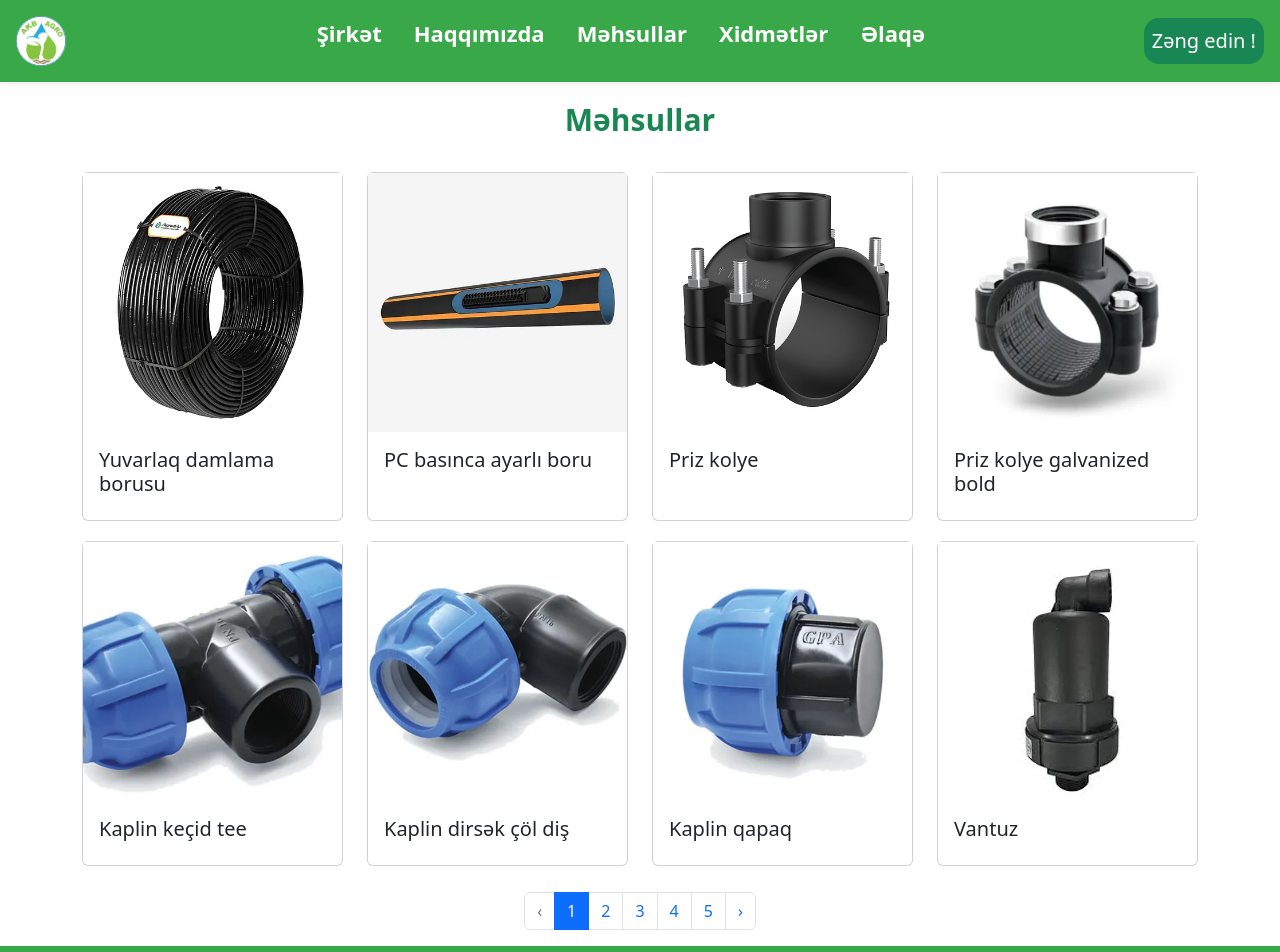
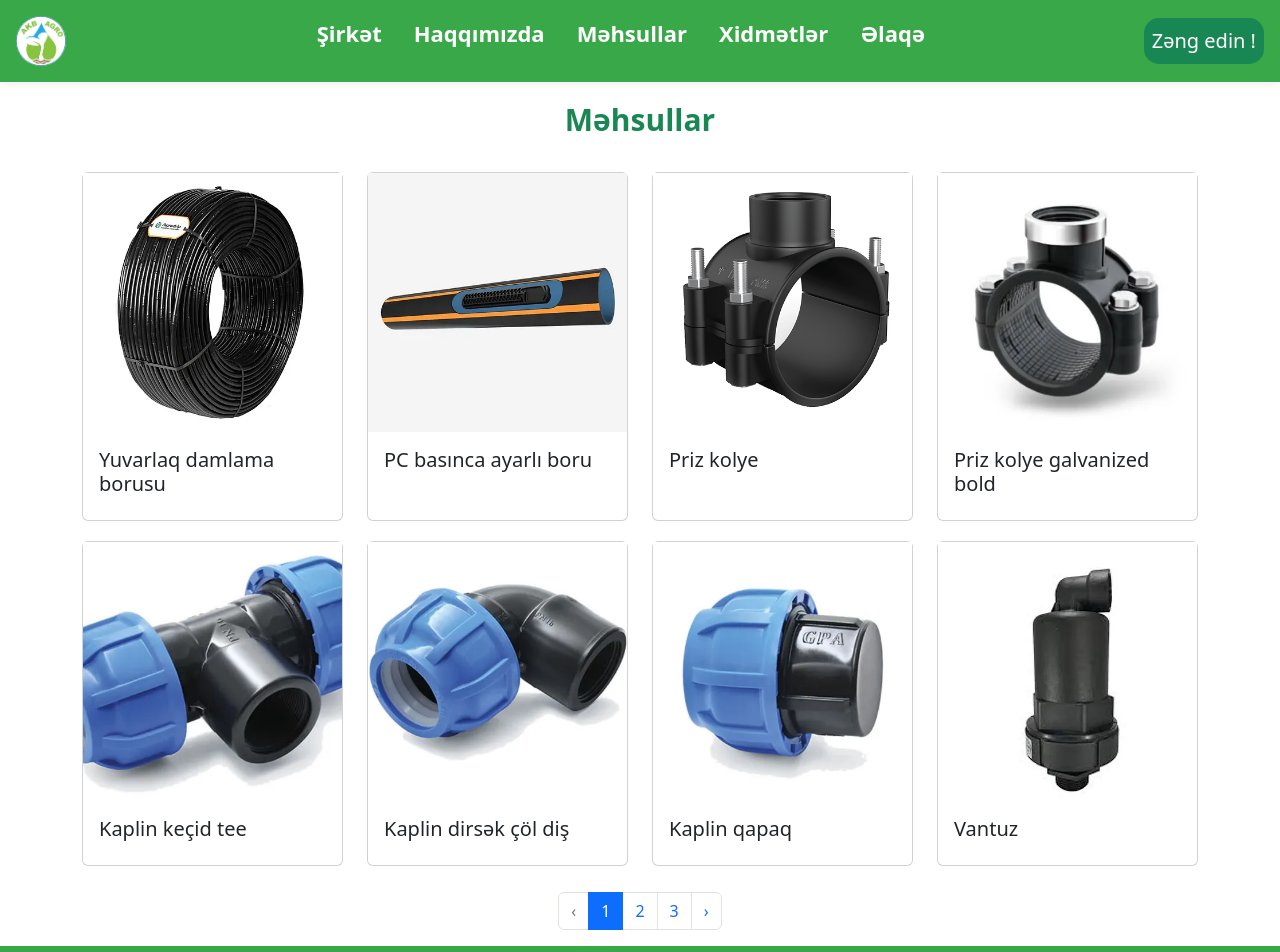
Before and after one commit to Farid0558475484/Akbagro.az, a React (Create React App) app: page /products in a window 1280 px wide. Shown: the top 952 px of the page. Built offline with nearby package versions, Linux system fonts and the light colour scheme; grey boxes are pictures that could not be loaded.

Commit message:
feat:pagination update

```diff
--- a/src/components/Product/Product.jsx
+++ b/src/components/Product/Product.jsx
@@ -1,4 +1,4 @@
-import React, { useState } from "react";
+import React, { useState, useEffect } from "react";
 import Card from "react-bootstrap/Card";
 import Col from "react-bootstrap/Col";
 import Container from "react-bootstrap/Container";
@@ -21,28 +21,29 @@ function Products() {
     activePage * cardsPerPage
   );
 
-  const pageNumbers = [];
-  for (let i = 1; i <= Math.min(5, totalPages); i++) {
-    pageNumbers.push(i);
-  }
+  const [pageNumbers, setPageNumbers] = useState([]);
+  useEffect(() => {
+    const newPageNumbers = [];
+    const maxDisplayedPages = 5;
+    const maxPageDifference = 2;
+    const firstPage = Math.max(1, activePage - maxPageDifference);
+    const lastPage = Math.min(totalPages, activePage + maxPageDifference);
 
-  const firstPage = Math.max(1, activePage - 2);
-  const lastPage = Math.min(totalPages, activePage + 2);
+    for (let i = firstPage; i <= lastPage; i++) {
+      newPageNumbers.push(i);
+    }
 
-  for (let i = firstPage; i <= lastPage; i++) {
-    if (!pageNumbers.includes(i)) {
-      if (i === 1) {
-        pageNumbers.unshift(i);
-      } else if (i === totalPages) {
-        pageNumbers.push(i);
-      } else if (pageNumbers.length < 5) {
-        pageNumbers.push(i);
+    if (newPageNumbers.length > maxDisplayedPages) {
+      if (newPageNumbers[0] === 1) {
+        newPageNumbers.splice(maxDisplayedPages - 1, 1, "...");
       } else {
-        pageNumbers.splice(2, 1, "...");
-        break;
+        newPageNumbers.splice(1, 1, "...");
       }
+      newPageNumbers.splice(maxDisplayedPages - 1, 1);
     }
-  }
+
+    setPageNumbers(newPageNumbers);
+  }, [activePage, totalPages]);
 
   return (
     <Container>
@@ -75,9 +76,9 @@ function Products() {
             disabled={activePage === 1}
             onClick={() => handleClick(activePage - 1)}
           />
-          {pageNumbers.map((pageNumber) => (
+          {pageNumbers.map((pageNumber, index) => (
             <Pagination.Item
-              key={pageNumber}
+              key={index}
               active={pageNumber === activePage}
               onClick={() => handleClick(pageNumber)}
             >
```
